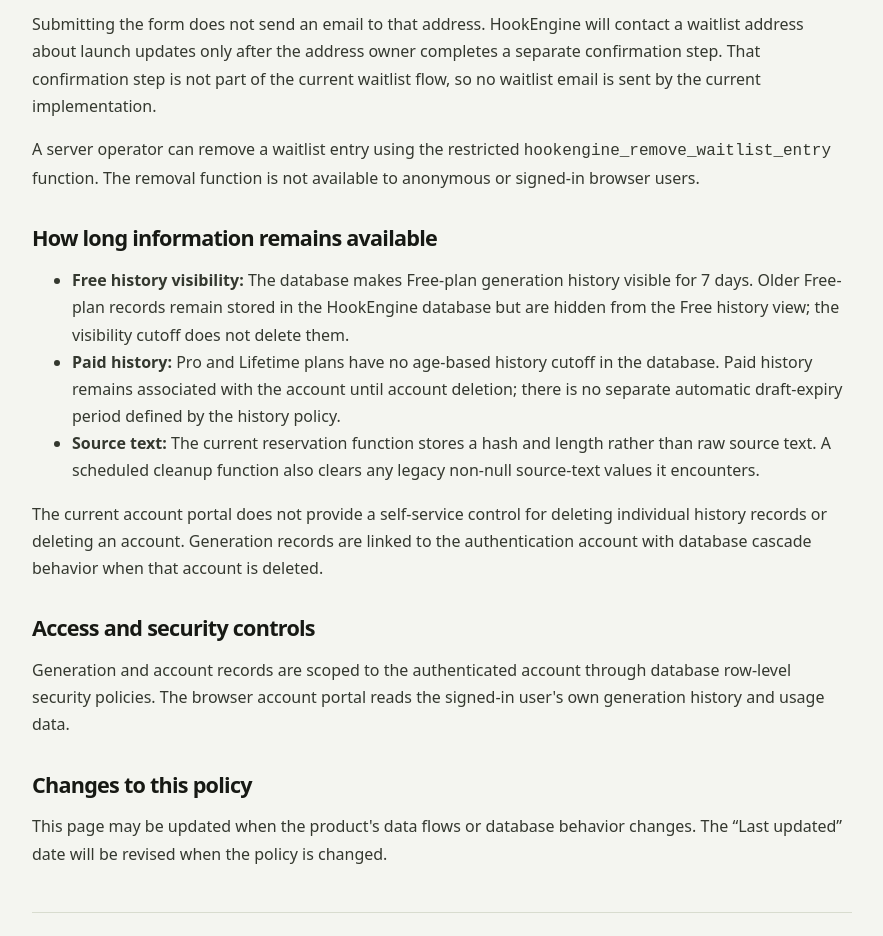
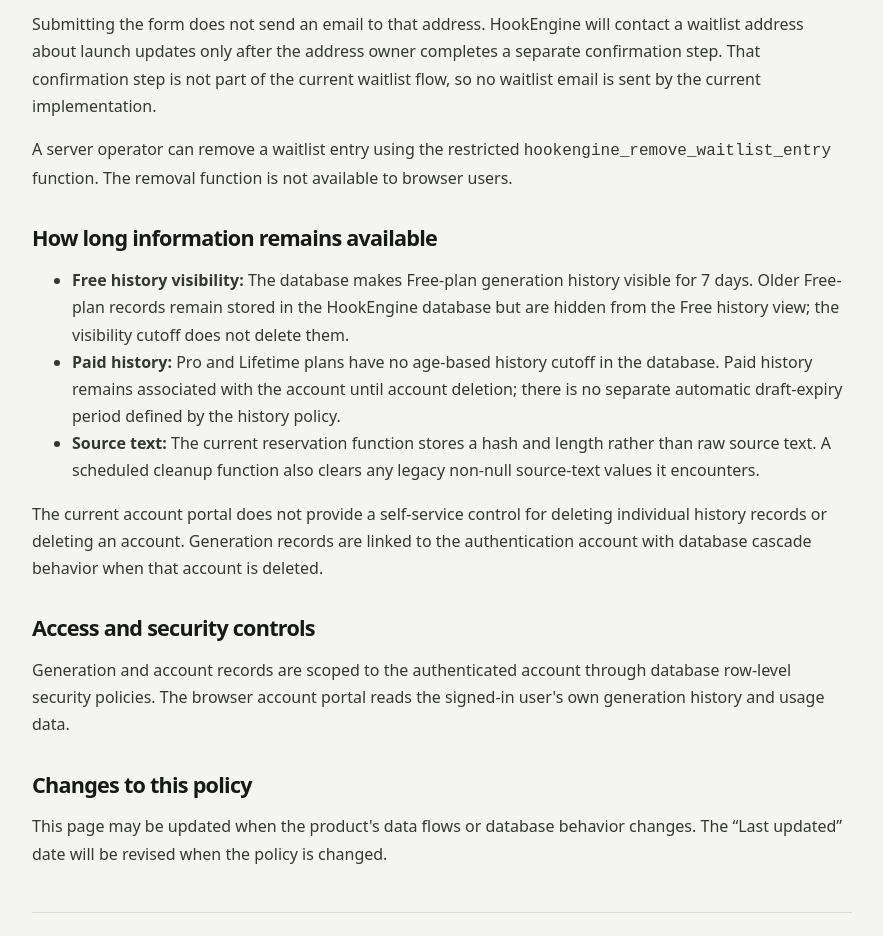
Before and after one commit to yazoniplay/HookEngine, a browser extension: page account/privacy.html in a window 1280 px wide. Shown: the part 1620-2556 px from the top of the page, without its empty margins (198-1081 px from the left). Drawn offline with Linux system fonts and the light colour scheme.

Commit message:
docs(privacy): clarify restricted waitlist removal

```diff
--- a/account/privacy.html
+++ b/account/privacy.html
@@ -48,7 +48,7 @@
   <h2>Pro waitlist</h2>
   <p>If you join the Pro waitlist, HookEngine stores the email address you submit, the first submission time, the most recent submission time and a counter used to limit repeated submissions. The address is intended for Pro availability notices and related launch updates. It is also used to prevent duplicate entries and to apply a limit of three submissions per 24 hours for the same email address. The waitlist feature does not store an IP address. Waitlist records are not available through public read access, and the current database migration does not configure an automatic expiry period for them.</p>
   <p>Submitting the form does not send an email to that address. HookEngine will contact a waitlist address about launch updates only after the address owner completes a separate confirmation step. That confirmation step is not part of the current waitlist flow, so no waitlist email is sent by the current implementation.</p>
-  <p>A server operator can remove a waitlist entry using the restricted <code>hookengine_remove_waitlist_entry</code> function. The removal function is not available to anonymous or signed-in browser users.</p>
+  <p>A server operator can remove a waitlist entry using the restricted <code>hookengine_remove_waitlist_entry</code> function. The removal function is not available to browser users.</p>
 
   <h2>How long information remains available</h2>
   <ul>
```
